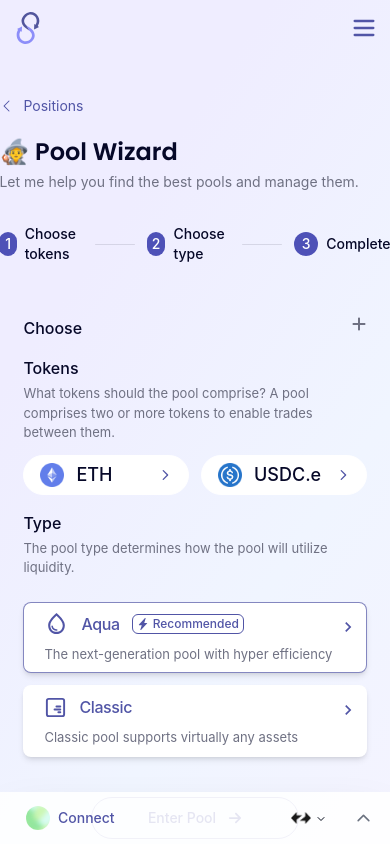
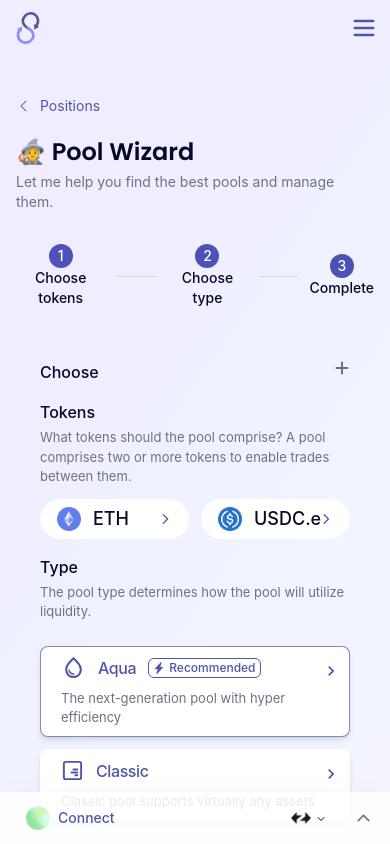
Before and after one commit to techemmy/Sync-Swap-Parallel, a React (Vite) app: page /pool/wizard in a window 390 px wide. Shown: the top 844 px of the page. Built offline with nearby package versions, Linux system fonts and the light colour scheme.

Commit message:
fix: resolve layout responsive issues for very small screens

```diff
--- a/src/components/pool-type-details/PoolDetailsHeader.tsx
+++ b/src/components/pool-type-details/PoolDetailsHeader.tsx
@@ -11,7 +11,7 @@ import {
 export default function PoolDetailsHeader({ poolType }: { poolType: string }) {
   return (
     <>
-      <section className="flex justify-between text-primary items-center">
+      <section className="flex flex-col sm:flex-row justify-between text-primary sm:items-center gap-2">
         <div className="flex gap-x-2 items-center">
           <TbAlignBoxRightBottom size={25} />
           <h2 className="text-2xl text-primary-foreground font-semibold">
--- a/src/pages/pool-wizard/StepIndicator.tsx
+++ b/src/pages/pool-wizard/StepIndicator.tsx
@@ -8,10 +8,8 @@ export default function StepIndicator({
   text: string;
 }) {
   return (
-    <div className="flex gap-x-2 items-center text-sm">
-      <Button
-        className="flex bg-secondary justify-center items-center w-6 h-6 p-1 rounded-full"
-      >
+    <div className="flex flex-col text-center sm:flex-row gap-x-2 items-center text-sm">
+      <Button className="flex bg-secondary justify-center items-center w-6 h-6 p-1 rounded-full">
         {step}
       </Button>
       <p className="font-medium text-primary-foreground">
--- a/src/pages/pool-wizard/index.tsx
+++ b/src/pages/pool-wizard/index.tsx
@@ -53,15 +53,13 @@ export default function PoolWizard() {
             </p>
           </section>
 
-          <section className="pt-8 pb-10 grid">
-            <div className="flex justify-between items-center gap-x-3">
+          <div className="flex justify-between items-center gap-x-3 pt-8 pb-10">
             <StepIndicator step={1} text="Choose tokens" />
             <div className="h-px rounded-md opacity-20 flex-1 min-w-10 max-w-full bg-card-foreground"></div>
             <StepIndicator step={2} text="Choose type" />
             <div className="h-px rounded-md opacity-20 flex-1 min-w-10 max-w-full bg-card-foreground"></div>
             <StepIndicator step={3} text="Complete" />
           </div>
-          </section>
 
           <div
             className={`grid ${showPoolTypeDetail && "grid-cols-1 gap-5 md:gap-0 md:grid-cols-2"}`}
```
Lines whose indentation alone changed are shown as unchanged.
